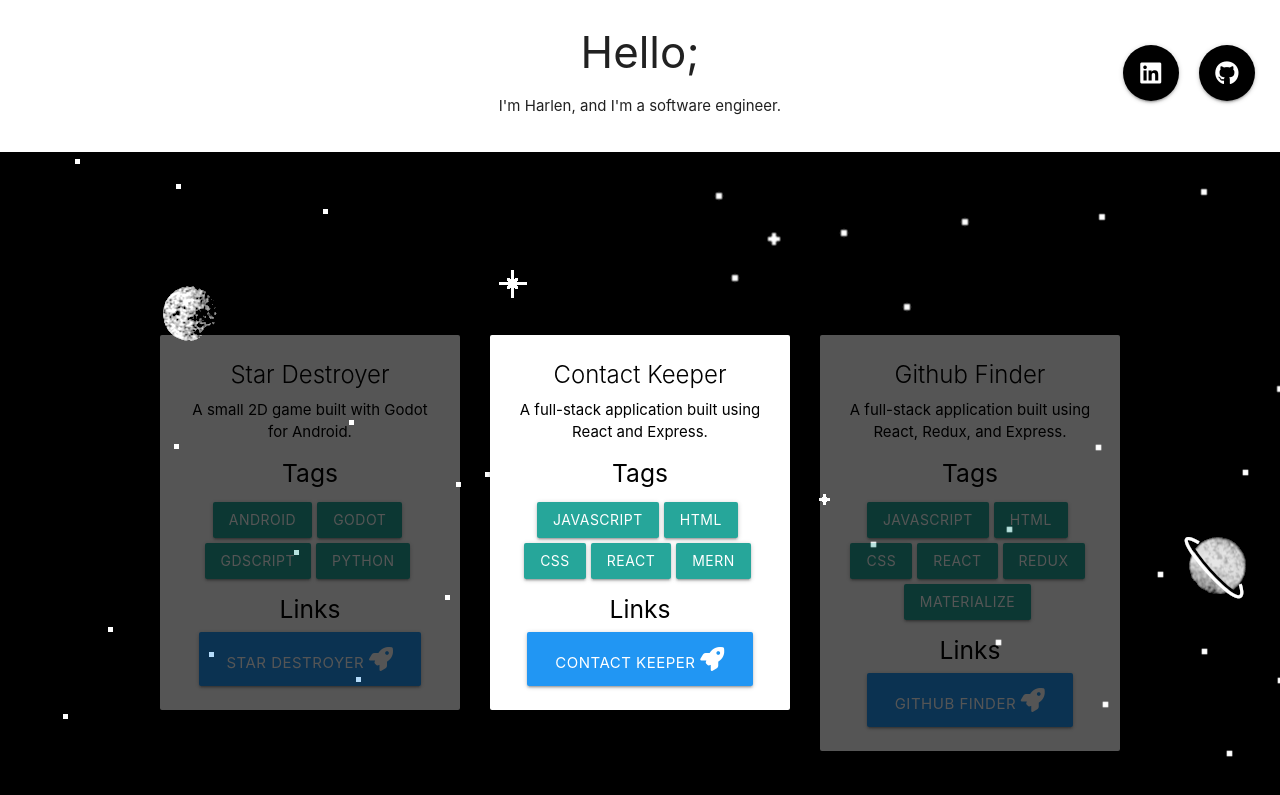
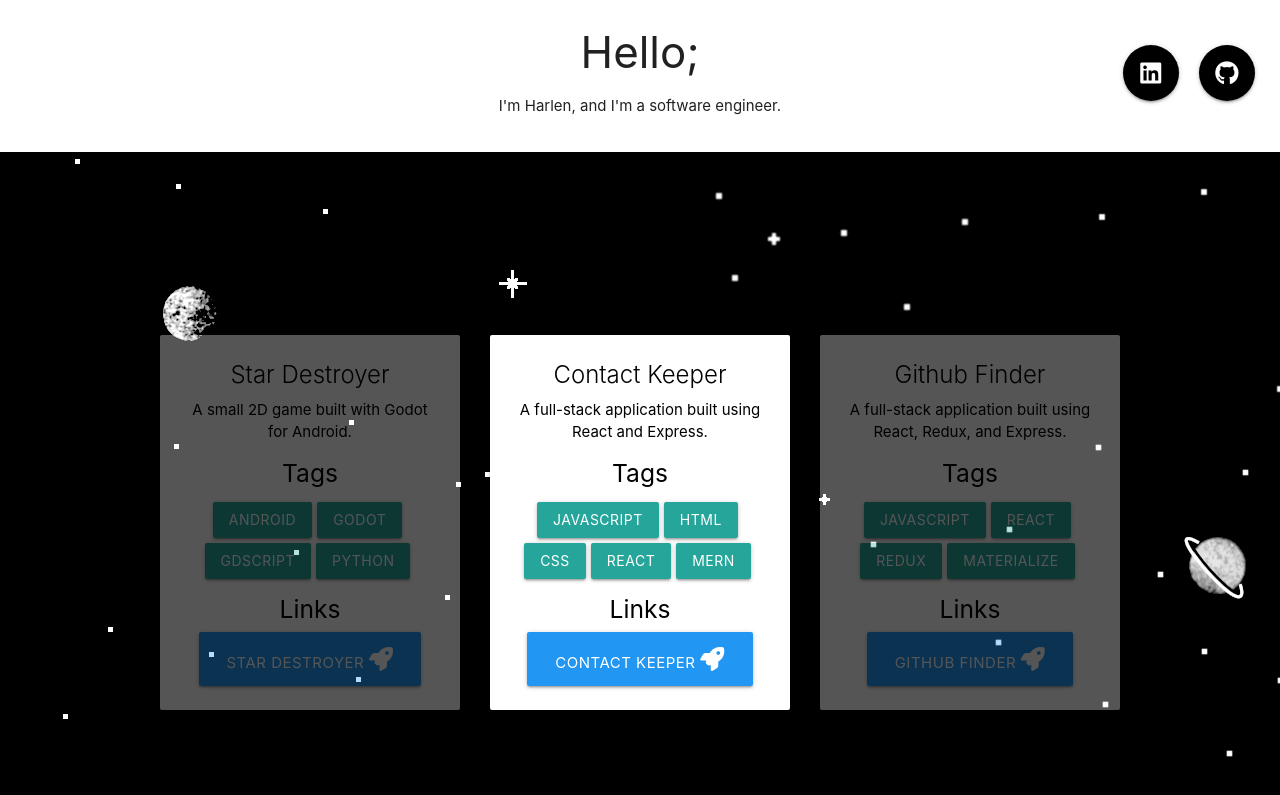
Before and after one commit to harlenkinsey/portfolio, a React (Create React App) app: page / in a window 1280 px wide. Shown: the top 795 px of the page. Built offline with nearby package versions, Linux system fonts and the light colour scheme; the HTML template or start-up script is replaced by a standard one.

Commit message:
updated cards

```diff
--- a/src/components/Background.js
+++ b/src/components/Background.js
@@ -16,7 +16,7 @@ const Background = () => {
         <div className='background'>
             <Carousel items={[
                 <CarouselItem title='Contact Keeper' tags={['JavaScript', 'HTML', 'CSS', 'React', 'MERN']} description='A full-stack application built using React and Express.' link='https://serieux-croissant-39457.herokuapp.com/login'/>,
-                <CarouselItem title='Github Finder' tags={['JavaScript', 'HTML', 'CSS', 'React', 'Redux', 'Materialize']} description='A full-stack application built using React, Redux, and Express.' link='https://githubfinder901237.netlify.app'/>,
+                <CarouselItem title='Github Finder' tags={['JavaScript', 'React', 'Redux', 'Materialize']} description='A full-stack application built using React, Redux, and Express.' link='https://githubfinder901237.netlify.app'/>,
                 <CarouselItem title='Star Destroyer' tags={['Android', 'Godot', 'GDScript', 'Python']} description='A small 2D game built with Godot for Android.' link='https://play.google.com/store/apps/details?id=com.lonepixel.studios&hl=en_US'/>
             ]}/>
 
```
